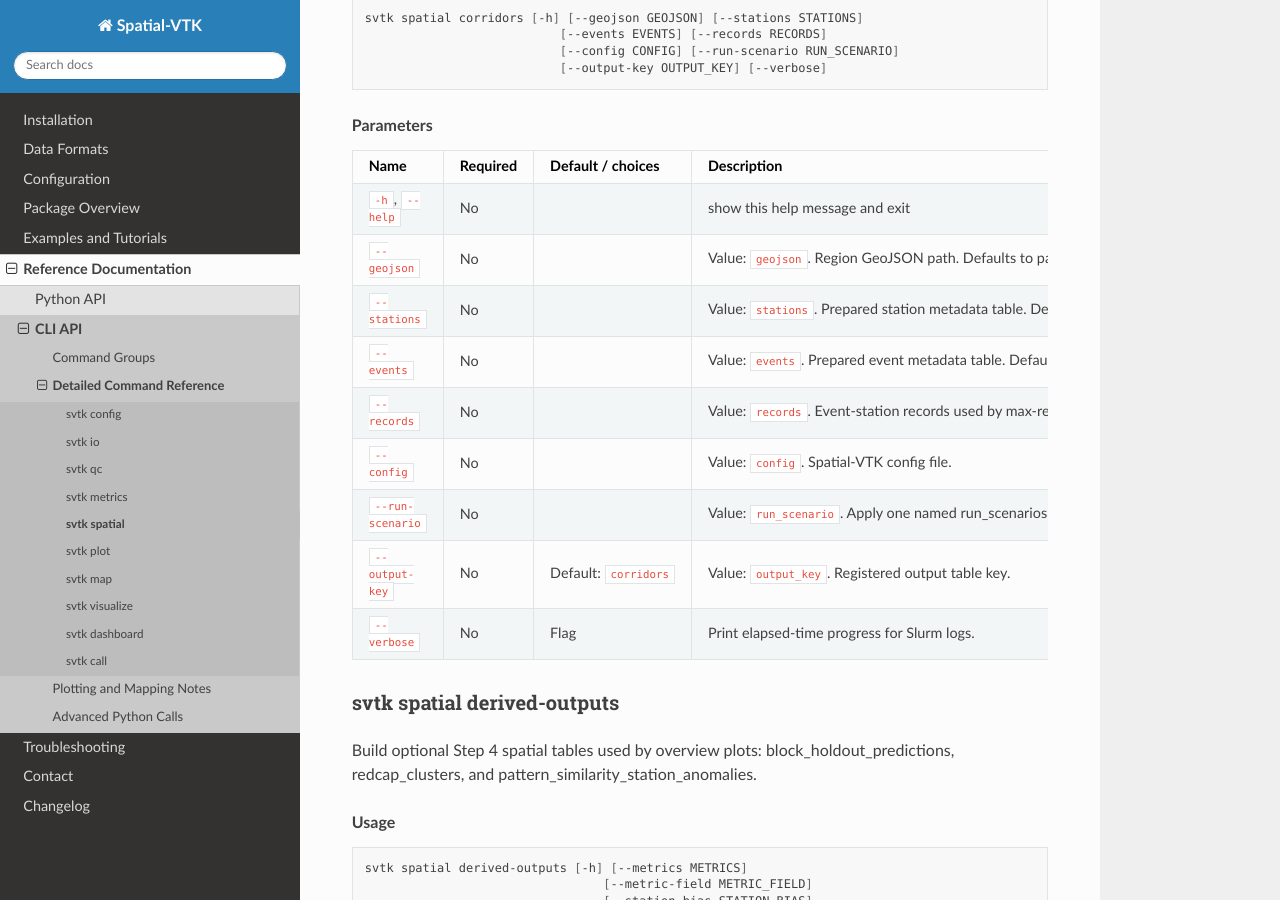
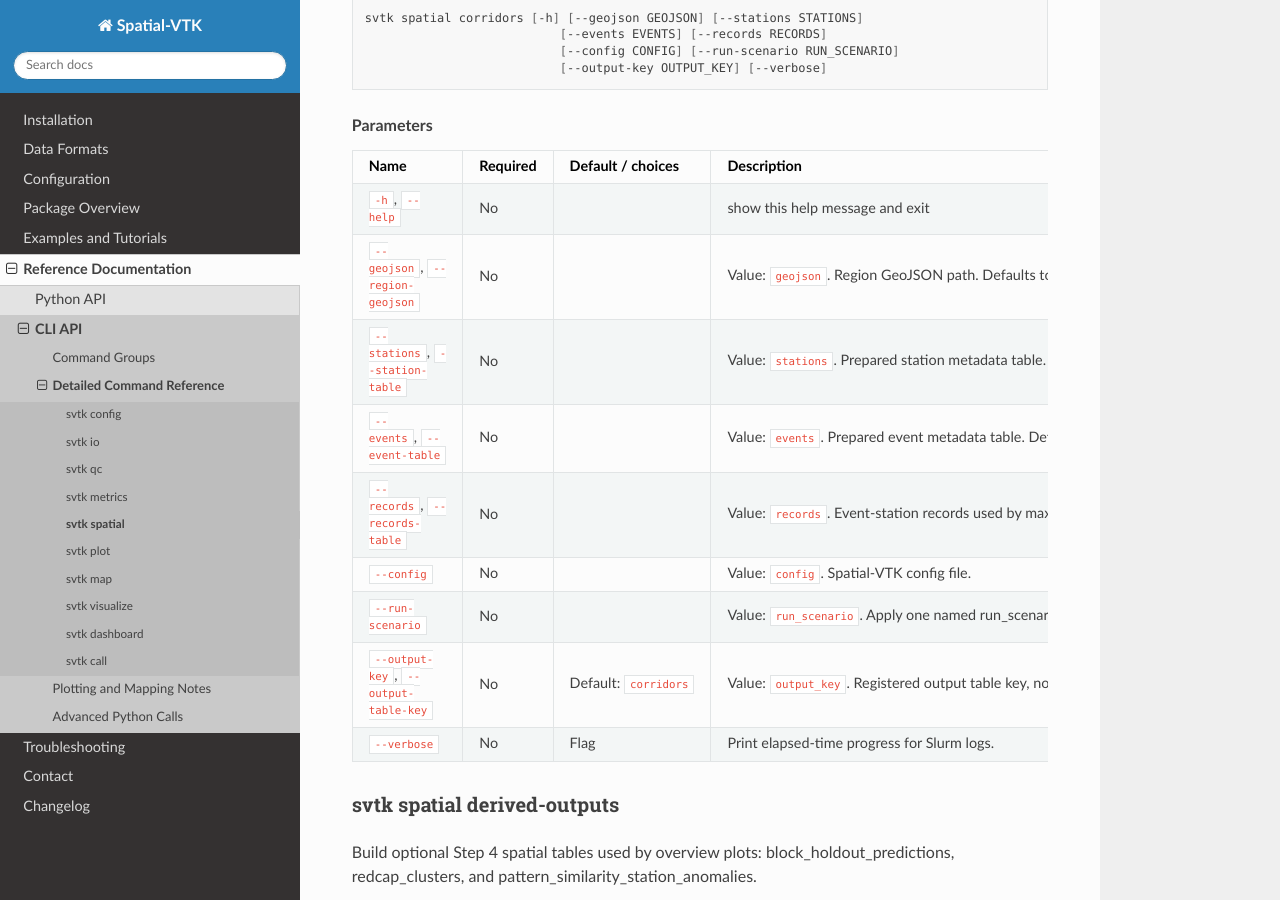
Before and after one commit to bcbirkel/spatial-vtk, a Sphinx documentation site: the page built from docs/reference/cli/spatial.rst, in a window 1280 px wide and 900 px high, scrolled down 1028 px. Built offline with Sphinx 7.4.7 and the Read the Docs theme 3.1.0, drawn with Linux system fonts in a browser that asks for light colours; some of the changed text lies outside the part shown.

Commit message:
Clarify spatial GeoJSON CLI paths

```diff
--- a/docs/changelog.rst
+++ b/docs/changelog.rst
@@ -2,6 +2,11 @@ Changelog
 =========
 
 2026-06-17
+   Clarified spatial GeoJSON/corridor CLI path roles. ``svtk spatial
+   geojson-summaries`` and ``svtk spatial corridors`` now accept aliases such
+   as ``--metrics-table``, ``--region-geojson``, ``--records-table``, and
+   ``--output-table-key`` so table keys are not confused with filesystem
+   paths.
    Clarified QC output path flags. ``svtk qc build`` and ``svtk qc slurm``
    now accept ``--qc-trace-summary-output``, ``--qc-inventory-output``, and
    ``--qc-overlap-inventory-output`` aliases, and generated QC Slurm scripts
--- a/docs/reference/cli/spatial.rst
+++ b/docs/reference/cli/spatial.rst
@@ -71,19 +71,19 @@ Build configured boundary corridor tables from region GeoJSON and prepared metad
      - No
      -
      - show this help message and exit
-   * - ``--geojson``
+   * - ``--geojson``, ``--region-geojson``
      - No
      -
      - Value: ``geojson``. Region GeoJSON path. Defaults to paths.region_geojson.
-   * - ``--stations``
+   * - ``--stations``, ``--station-table``
      - No
      -
-     - Value: ``stations``. Prepared station metadata table. Defaults to prepared_stations.
-   * - ``--events``
+     - Value: ``stations``. Prepared station metadata table. Defaults to configured output table 'prepared_stations'.
+   * - ``--events``, ``--event-table``
      - No
      -
-     - Value: ``events``. Prepared event metadata table. Defaults to prepared_events.
-   * - ``--records``
+     - Value: ``events``. Prepared event metadata table. Defaults to configured output table 'prepared_events'.
+   * - ``--records``, ``--records-table``
      - No
      -
      - Value: ``records``. Event-station records used by max-records anchor strategies. Defaults to comparison_eligible_records when needed.
@@ -95,10 +95,10 @@ Build configured boundary corridor tables from region GeoJSON and prepared metad
      - No
      -
      - Value: ``run_scenario``. Apply one named run_scenarios overlay.
-   * - ``--output-key``
+   * - ``--output-key``, ``--output-table-key``
      - No
      - Default: ``corridors``
-     - Value: ``output_key``. Registered output table key.
+     - Value: ``output_key``. Registered output table key, not a filesystem path.
    * - ``--verbose``
      - No
      - Flag
@@ -222,11 +222,11 @@ Build configured GeoJSON region summary tables from metric outputs.
      - No
      -
      - show this help message and exit
-   * - ``--metrics``
+   * - ``--metrics``, ``--metrics-table``
      - No
      -
      - Value: ``metrics``. Metric rows table. Defaults to configured output table 'metrics_long'.
-   * - ``--geojson``
+   * - ``--geojson``, ``--region-geojson``
      - No
      -
      - Value: ``geojson``. Region GeoJSON path. Defaults to paths.region_geojson.
@@ -246,10 +246,10 @@ Build configured GeoJSON region summary tables from metric outputs.
      - No
      - Default: ``1000000``
      - Value: ``chunksize``. Rows per metric-table chunk.
-   * - ``--output-key``
+   * - ``--output-key``, ``--output-table-key``
      - No
      - Default: ``geojson_region_summaries``
-     - Value: ``output_key``. Registered output table key.
+     - Value: ``output_key``. Registered output table key, not a filesystem path.
    * - ``--verbose``
      - No
      - Flag
```
Also changed, not shown: 2 other files.
